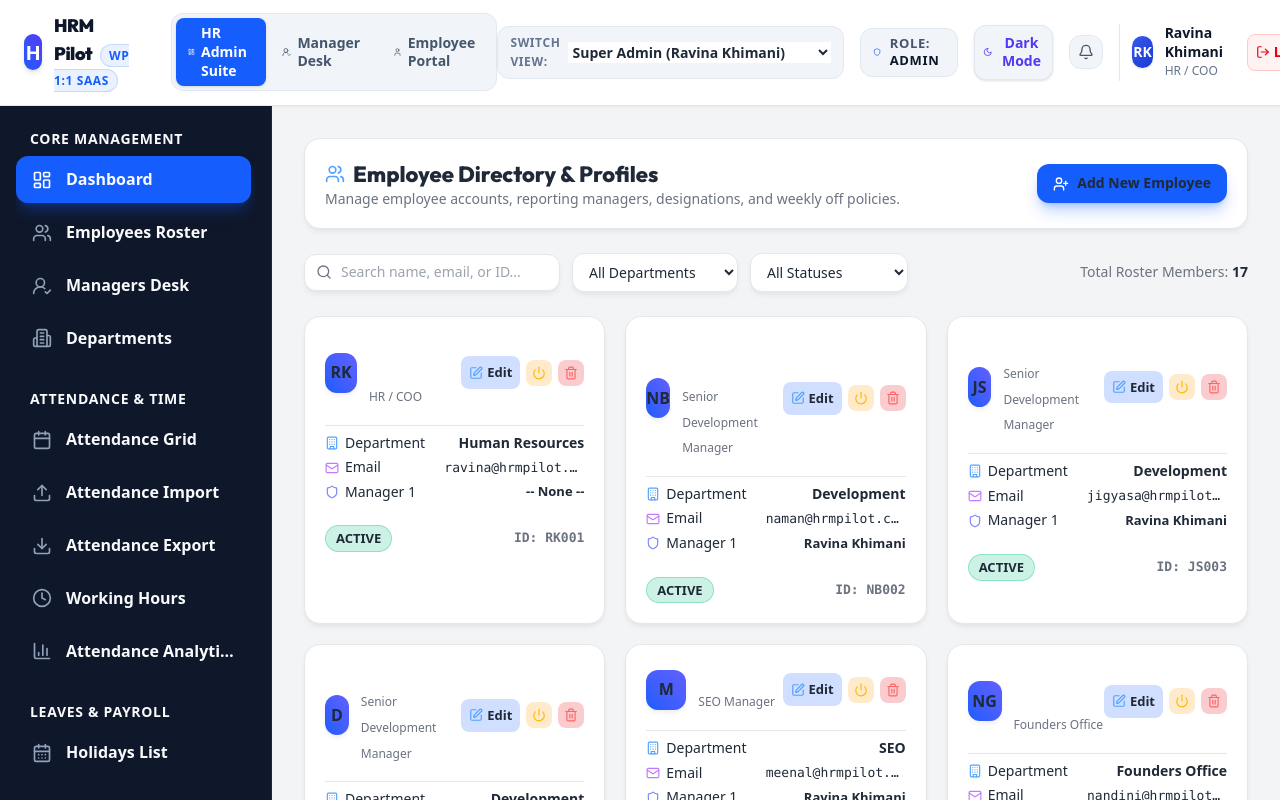
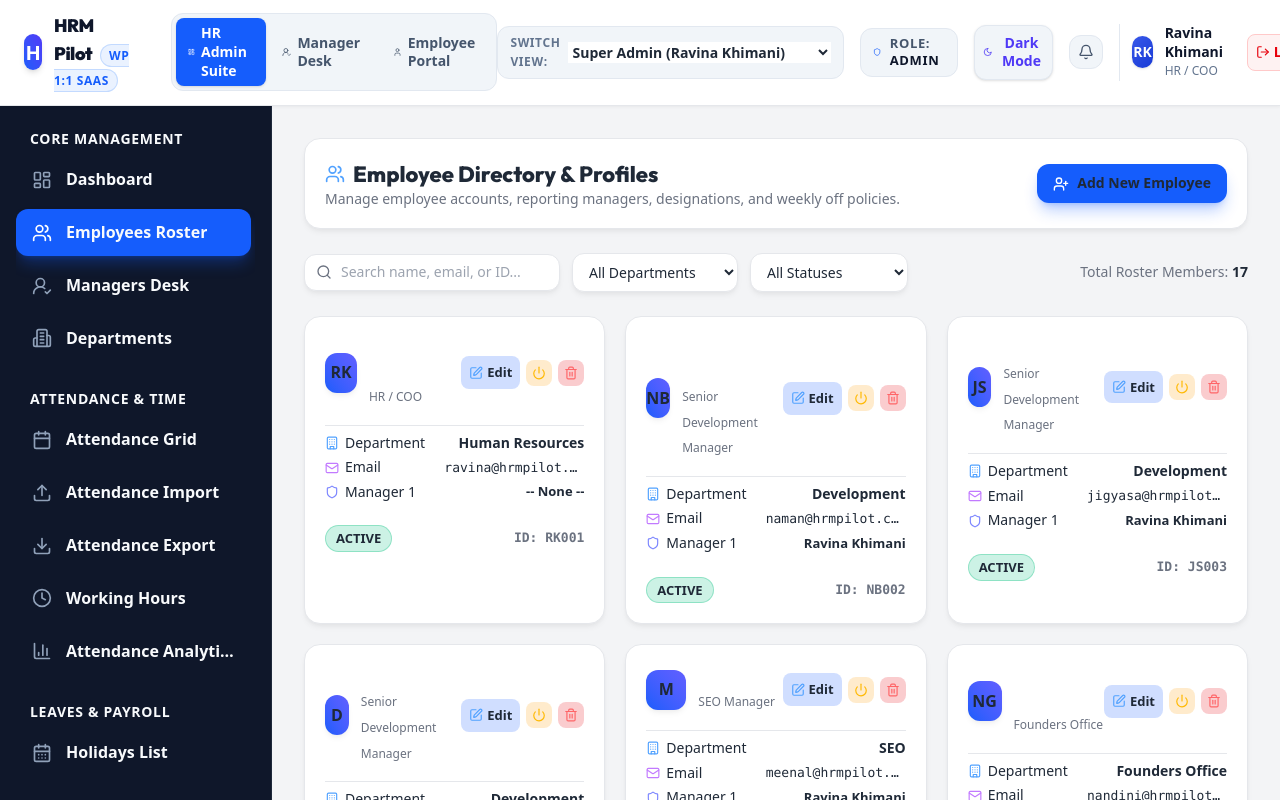
Before and after one commit to harsh12356-44/hrm-pilot-web-app, a Next.js app: page /admin/employees in a window 1280 px wide. Shown: the top 800 px of the page. Built offline with nearby package versions, Linux system fonts and the light colour scheme.

Commit message:
Fix active tab highlighting for Employees Roster in Sidebar

```diff
--- a/src/app/admin/employees/page.tsx
+++ b/src/app/admin/employees/page.tsx
@@ -7,7 +7,7 @@ export default function AdminEmployeesPage() {
     <div className="min-h-screen bg-slate-950 font-sans antialiased text-slate-100 flex flex-col">
       <Navbar currentRole="ADMIN" />
       <div className="flex flex-1">
-        <Sidebar />
+        <Sidebar currentTab="employees" />
         <main className="flex-1 p-6 md:p-8 max-w-7xl mx-auto overflow-y-auto">
           <EmployeesTab />
         </main>
--- a/src/components/Sidebar.tsx
+++ b/src/components/Sidebar.tsx
@@ -149,7 +149,15 @@ function SidebarContent({ currentTab, role }: SidebarProps) {
             <nav className="space-y-1.5">
               {sec.items.map((item) => {
                 const Icon = item.icon;
-                const isActive = activeTab === item.id;
+                const cleanHref = item.href.split('?')[0];
+                const isActive = activeTabParam
+                  ? activeTabParam === item.id
+                  : currentTab
+                  ? currentTab === item.id
+                  : cleanHref === '/admin' || cleanHref === '/employee'
+                  ? pathname === cleanHref
+                  : pathname === cleanHref || pathname.startsWith(cleanHref);
+
                 return (
                   <Link
                     key={item.id}
```
